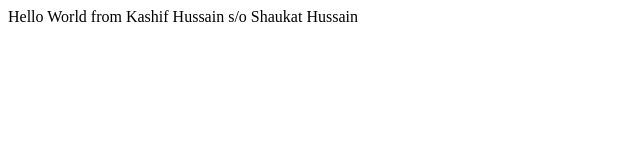
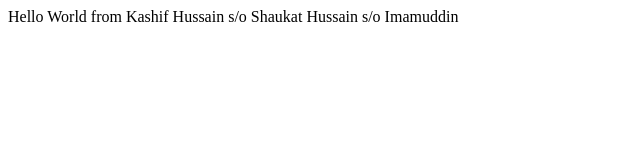
Before and after one commit to Cassain2019/2020-08-BC001, a plain HTML site: page index.html in a window 1280 px wide. Shown: the whole page, without its empty margins (0-640 px from the left). Drawn offline with Linux system fonts and the light colour scheme.

Commit message:
Update index.html
Update

```diff
--- a/index.html
+++ b/index.html
@@ -6,6 +6,6 @@
     <title>First Example</title>
 </head>
 <body>
-    <div>Hello World from Kashif Hussain s/o Shaukat Hussain</div>
+    <div>Hello World from Kashif Hussain s/o Shaukat Hussain s/o Imamuddin</div>
 </body>
 </html>
```
